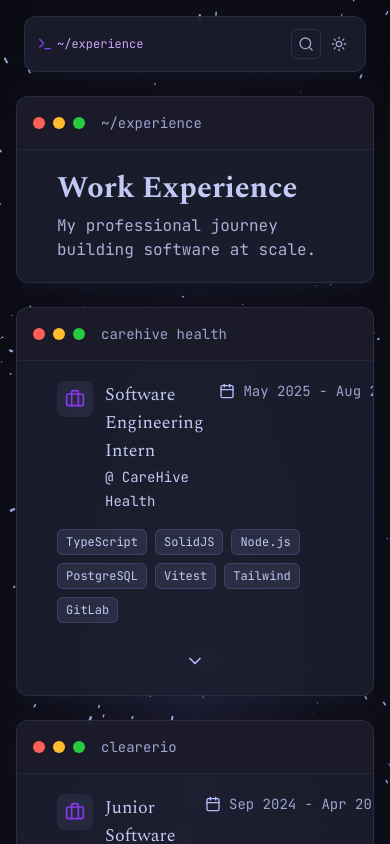
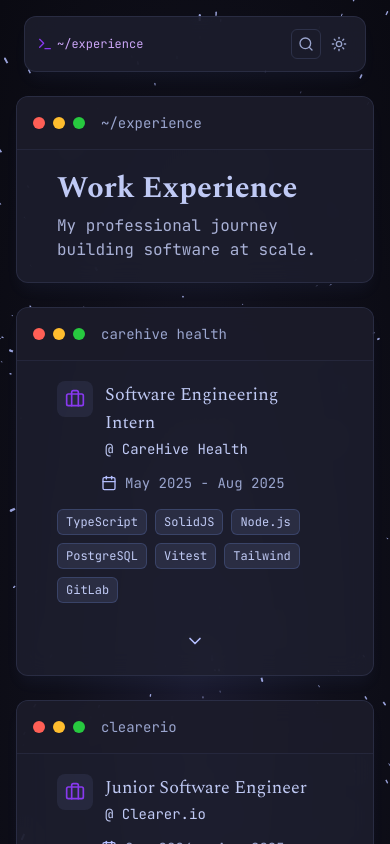
Before and after one commit to Jacoba91/jacob-portfolio, a React (Vite) app: page /experience in a window 390 px wide. Shown: the top 844 px of the page. Built offline with nearby package versions, Linux system fonts and the light colour scheme.

Commit message:
fix experience page on mobile

```diff
--- a/src/pages/ExperiencePage.tsx
+++ b/src/pages/ExperiencePage.tsx
@@ -79,7 +79,7 @@
     >
       <div className="space-y-4">
         {/* Header */}
-        <div className="flex items-start justify-between gap-4">
+        <div className="flex flex-col sm:flex-row sm:items-start sm:justify-between gap-3 sm:gap-4">
           <div className="flex items-start gap-3">
             <div className="icon-container p-2 rounded-lg dark:bg-mocha-surface0 bg-bone-cream shrink-0">
               <Briefcase className="w-5 h-5 dark:text-mocha-mauve text-latte-mauve" />
@@ -104,9 +104,11 @@
               )}
             </div>
           </div>
-          <div className="date-display flex items-center gap-2 text-sm dark:text-mocha-subtext0 text-bone-pencil shrink-0">
-            <Calendar className="w-4 h-4" />
-            <span className="font-mono">{experience.period}</span>
+          <div className="date-display flex items-center gap-2 text-sm dark:text-mocha-subtext0 text-bone-pencil sm:shrink-0 ml-11 sm:ml-0">
+            <Calendar className="w-4 h-4 shrink-0" />
+            <span className="font-mono whitespace-nowrap">
+              {experience.period}
+            </span>
           </div>
         </div>
 
```
